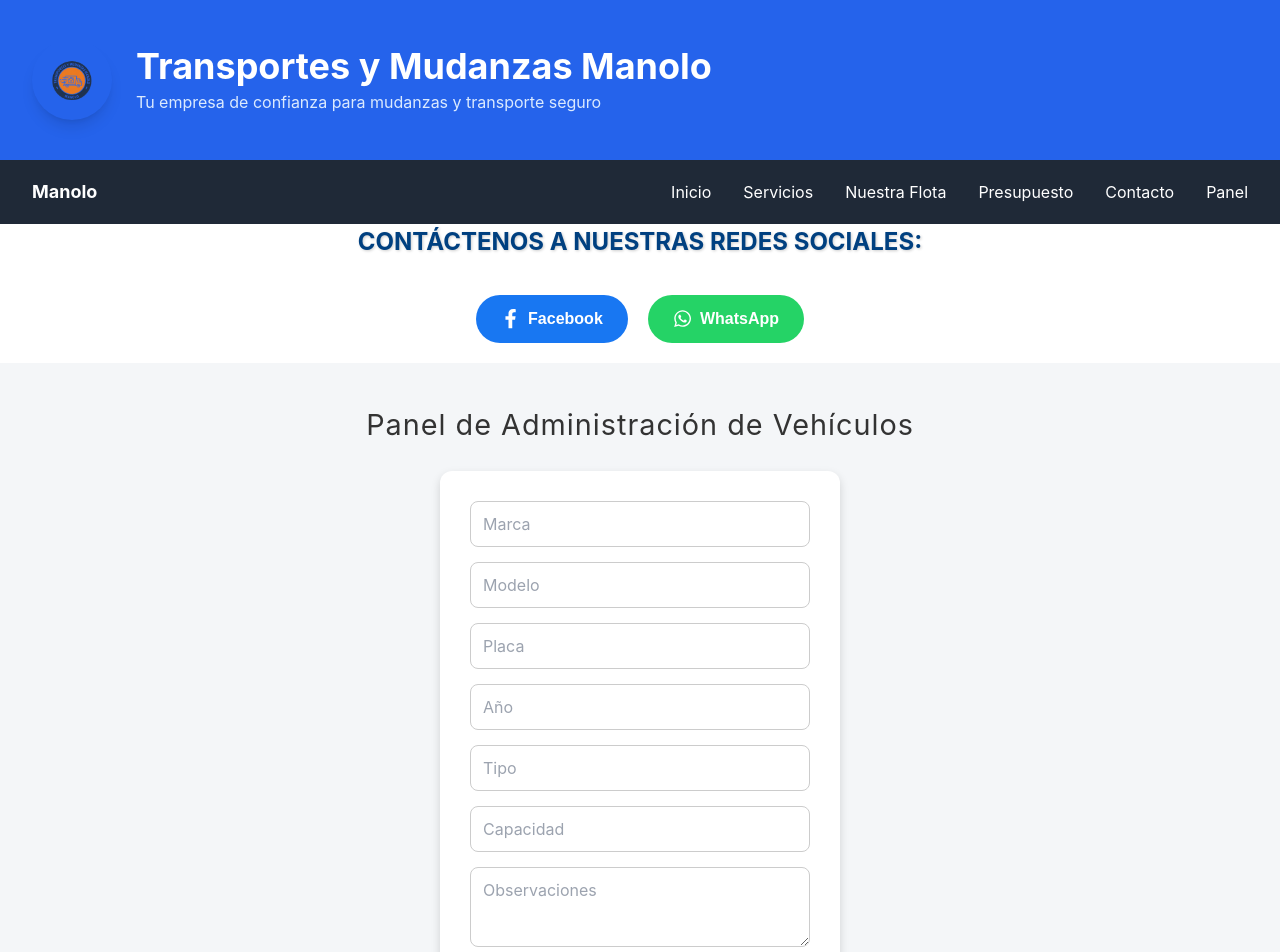
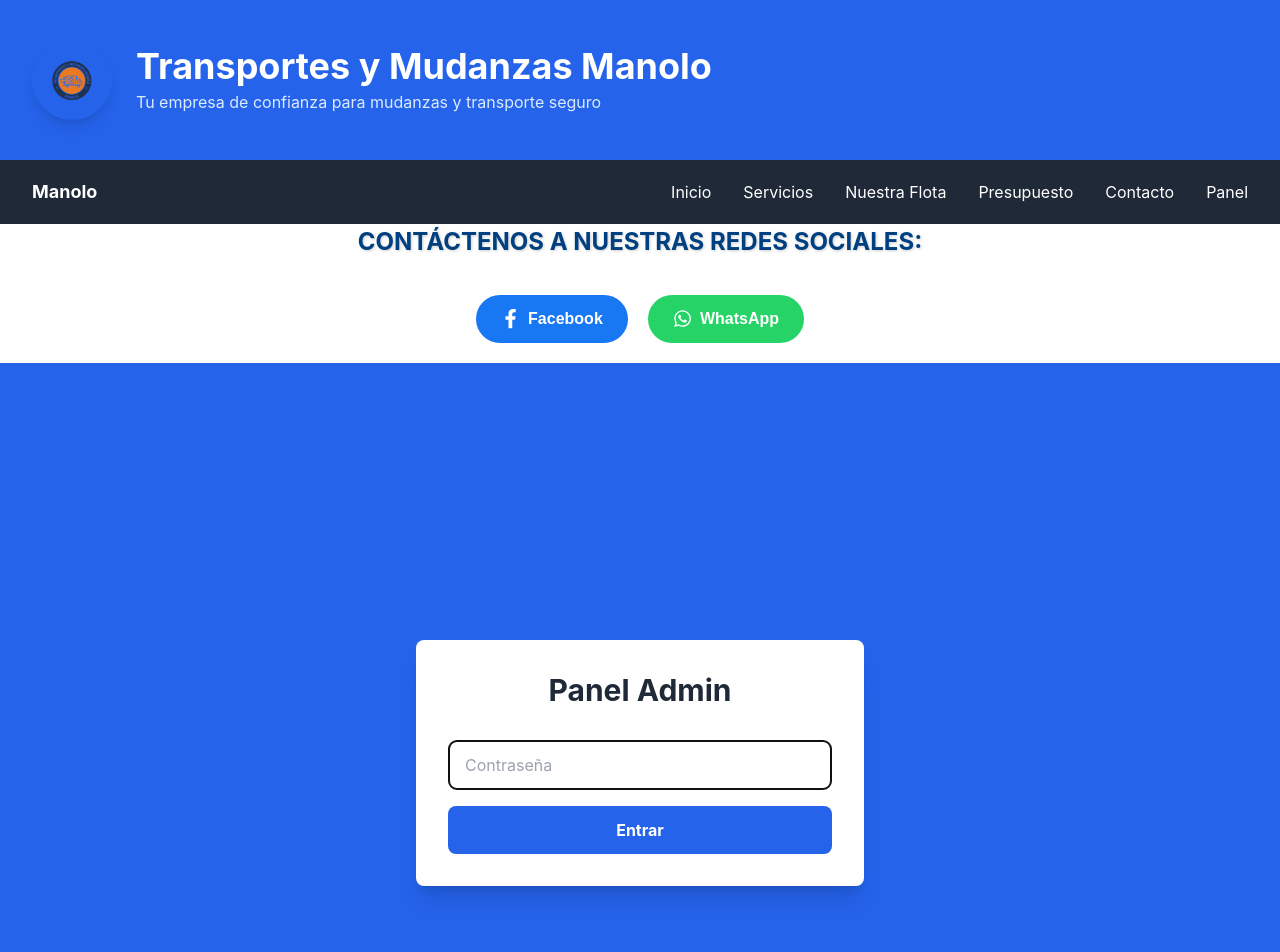
Before and after one commit to luisitotec2025/transportesManoloFront, a React (Create React App) app: page /panel in a window 1280 px wide. Shown: the top 952 px of the page. Built offline with nearby package versions, Linux system fonts and the light colour scheme.

Commit message:
Incorporar Login al proyecto

```diff
--- a/src/App.js
+++ b/src/App.js
@@ -21,8 +21,8 @@
 import InfoBannerPagos from './componentes/infoBannerPagos/infoBannerPagos';
 import MapaCoberturaInicio from './componentes/mapaCoberturaInicio/mapaCoberturaInicio';
 import Servicios from './componentes/servicios/servicios';
+import ProtectedPanel from './componentes/login/ProtectedPanel';
 
-import AdminVehiculos from './componentes/admin/AdminVehiculos';
 
 
 function App() {
@@ -49,8 +49,9 @@
         <Route path="/contacto" element={<Contacto />} />
         <Route path="/flota" element={<Vehiculos />} />
         <Route path="/servicios" element={<Servicios />} />
+        <Route path="/panel" element={<ProtectedPanel />} />
 
-        <Route path="/panel" element={<AdminVehiculos />} />
+
 
       </Routes>
     </Router>
--- /dev/null
+++ b/src/componentes/login/ProtectedPanel.jsx
@@ -0,0 +1,36 @@
+import { useState } from 'react';
+import Login from './login';
+import AdminVehiculos from '../admin/AdminVehiculos';
+
+export default function ProtectedPanel() {
+  const [isAuthenticated, setIsAuthenticated] = useState(
+    localStorage.getItem('adminAuthenticated') === 'true'
+  );
+
+  const handleLogin = () => {
+    setIsAuthenticated(true);
+  };
+
+  const handleLogout = () => {
+    localStorage.removeItem('adminAuthenticated');
+    setIsAuthenticated(false);
+  };
+
+  if (!isAuthenticated) {
+    return <Login onLogin={handleLogin} />;
+  }
+
+  return (
+    <div>
+      <div className="p-4 bg-gray-800 text-white flex justify-end">
+        <button
+          onClick={handleLogout}
+          className="bg-red-600 hover:bg-red-700 px-4 py-2 rounded font-bold"
+        >
+          Logout
+        </button>
+      </div>
+      <AdminVehiculos />
+    </div>
+  );
+}
--- /dev/null
+++ b/src/componentes/login/login.jsx
@@ -0,0 +1,48 @@
+import { useState } from 'react';
+
+export default function Login({ onLogin }) {
+  const [password, setPassword] = useState('');
+  const [error, setError] = useState('');
+
+  const handleSubmit = (e) => {
+    e.preventDefault();
+
+    if (password === '1234') { // Cambia '1234' por tu contraseña
+      localStorage.setItem('adminAuthenticated', 'true');
+      onLogin();
+    } else {
+      setError('Contraseña incorrecta');
+      setPassword('');
+    }
+  };
+
+  return (
+    <div className="min-h-screen bg-blue-600 flex items-center justify-center p-4">
+      <div className="bg-white rounded-lg shadow-xl w-full max-w-md p-8">
+        <h1 className="text-3xl font-bold text-center text-gray-800 mb-8">
+          Panel Admin
+        </h1>
+
+        <form onSubmit={handleSubmit} className="space-y-4">
+          <input
+            type="password"
+            value={password}
+            onChange={(e) => setPassword(e.target.value)}
+            placeholder="Contraseña"
+            className="w-full px-4 py-3 border border-gray-300 rounded-lg text-base"
+            autoFocus
+          />
+
+          {error && <p className="text-red-600 text-sm">{error}</p>}
+
+          <button
+            type="submit"
+            className="w-full bg-blue-600 text-white font-bold py-3 rounded-lg hover:bg-blue-700"
+          >
+            Entrar
+          </button>
+        </form>
+      </div>
+    </div>
+  );
+}
```
